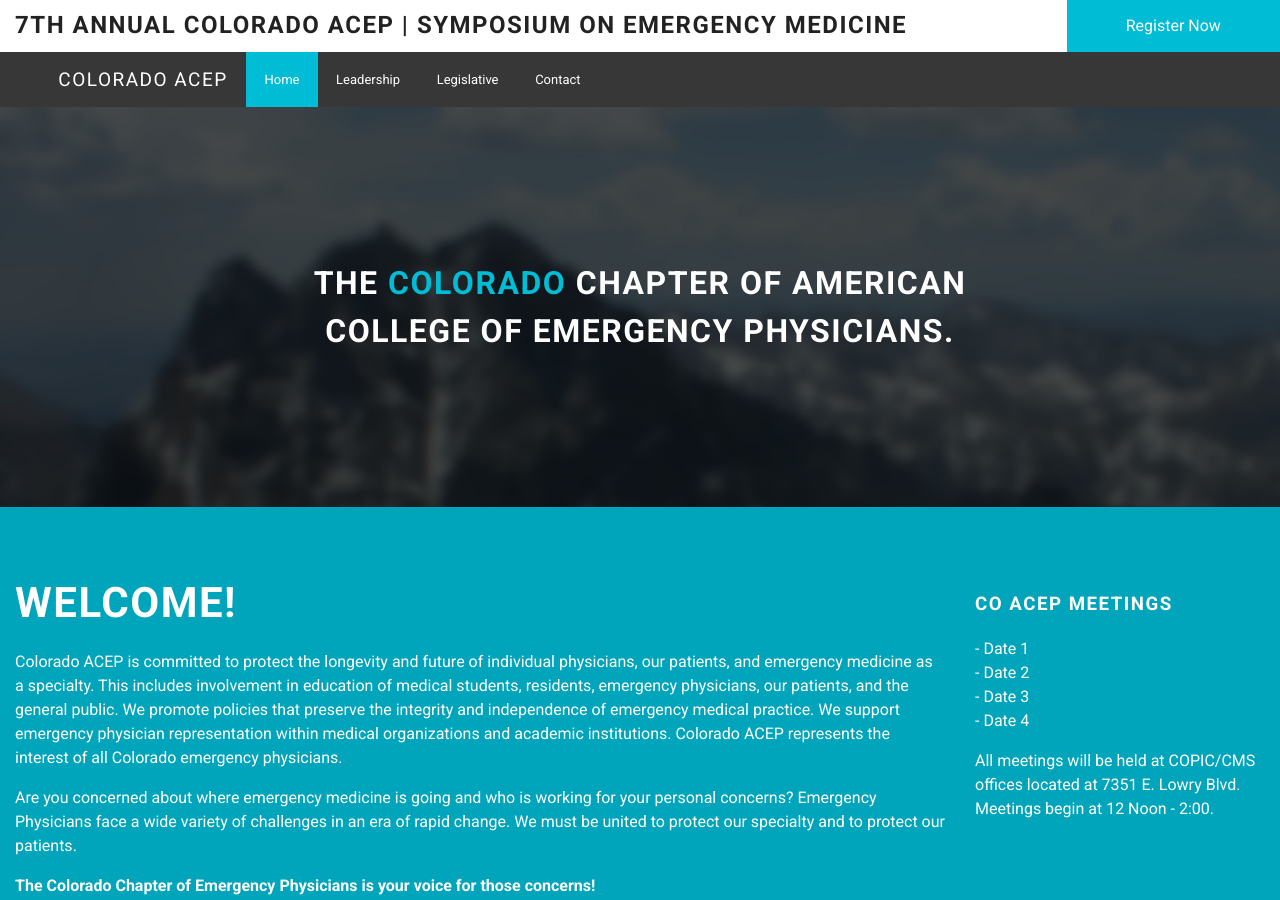
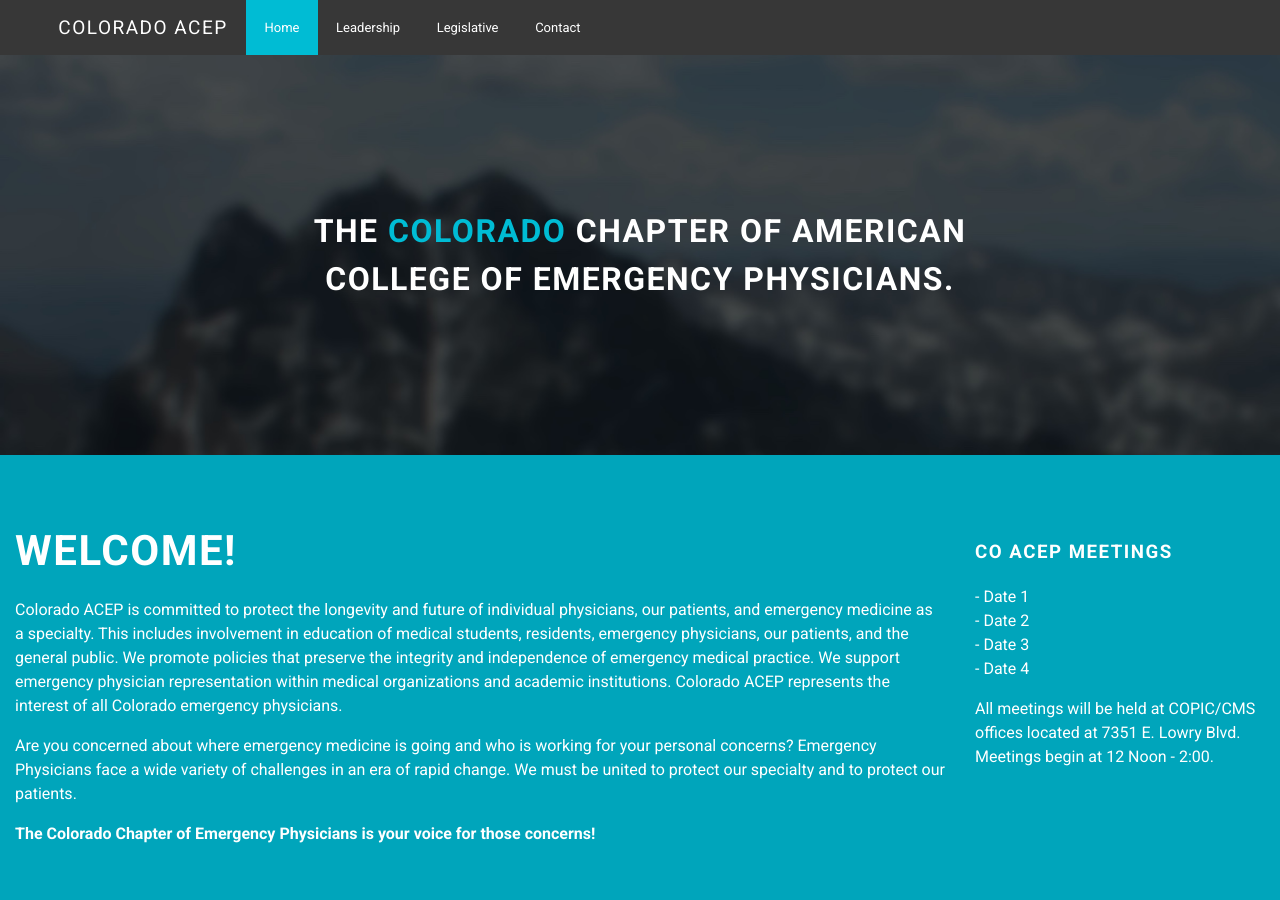
Before and after one commit to pebutler3/coacep, a Jekyll site: the page built from index.html, in a window 1280 px wide and 900 px high. Built offline with Jekyll 4.4.1, drawn with Linux system fonts in a browser that asks for light colours.

Commit message:
added conference variable for easy on/off

```diff
--- a/_includes/header.html
+++ b/_includes/header.html
@@ -1,5 +1,7 @@
 <header>
-{% include conference.html %}
+{% if page.conference %}
+  {% include conference.html %}
+{% endif %}
 <div>
 
   <nav class="top-bar" data-topbar role="navigation">
--- a/index.html
+++ b/index.html
@@ -1,5 +1,6 @@
 ---
 layout: default
+conference: false
 ---
 
 <article class="home">
```
